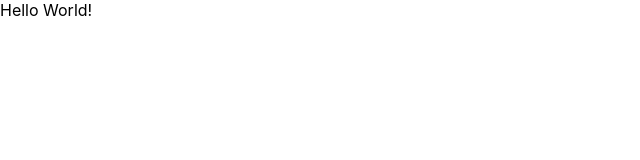
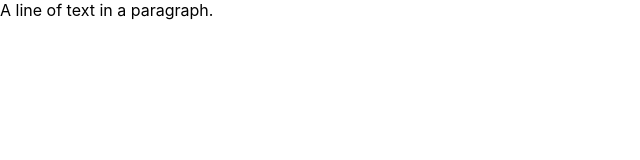
Before and after one commit to patricknasralla/react_slate_tutorial, a React (Create React App) app: page / in a window 1280 px wide. Shown: the top 160 px of the page, without its empty margins (0-640 px from the left). Built offline with nearby package versions, Linux system fonts and the light colour scheme.

Commit message:
02: Slate init

```diff
--- a/src/App.tsx
+++ b/src/App.tsx
@@ -1,7 +1,21 @@
-import React from "react";
+import React, { useMemo, useState } from "react";
+import { createEditor, Node } from "slate";
+import { Slate, Editable, withReact } from "slate-react";
 
-const App = () => {
-  return <div>Hello World!</div>;
+const App: React.FC = () => {
+  const editor = useMemo(() => withReact(createEditor()), []);
+  const [value, setValue] = useState<Node[]>([
+    {
+      type: "paragraph",
+      children: [{ text: "A line of text in a paragraph." }]
+    }
+  ]);
+
+  return (
+    <Slate editor={editor} value={value} onChange={value => setValue(value)}>
+      <Editable />
+    </Slate>
+  );
 };
 
 export default App;
```
